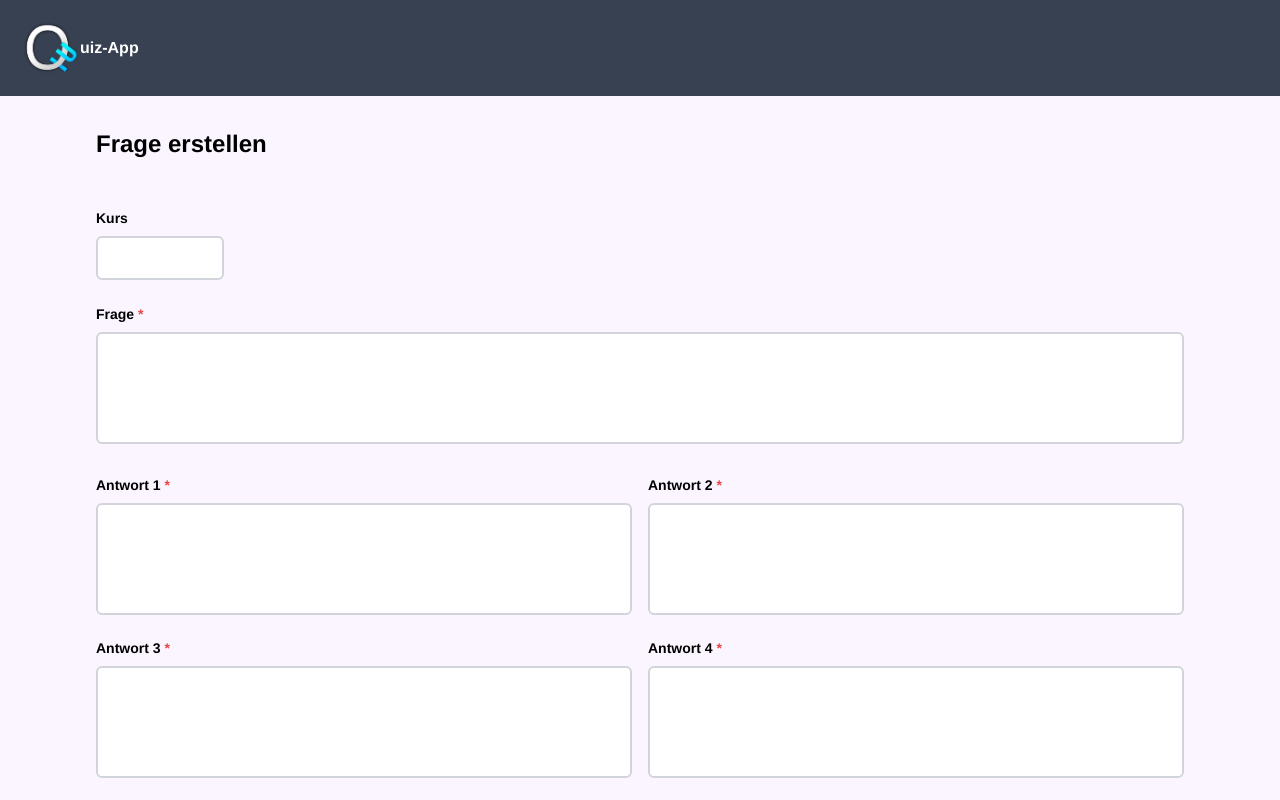
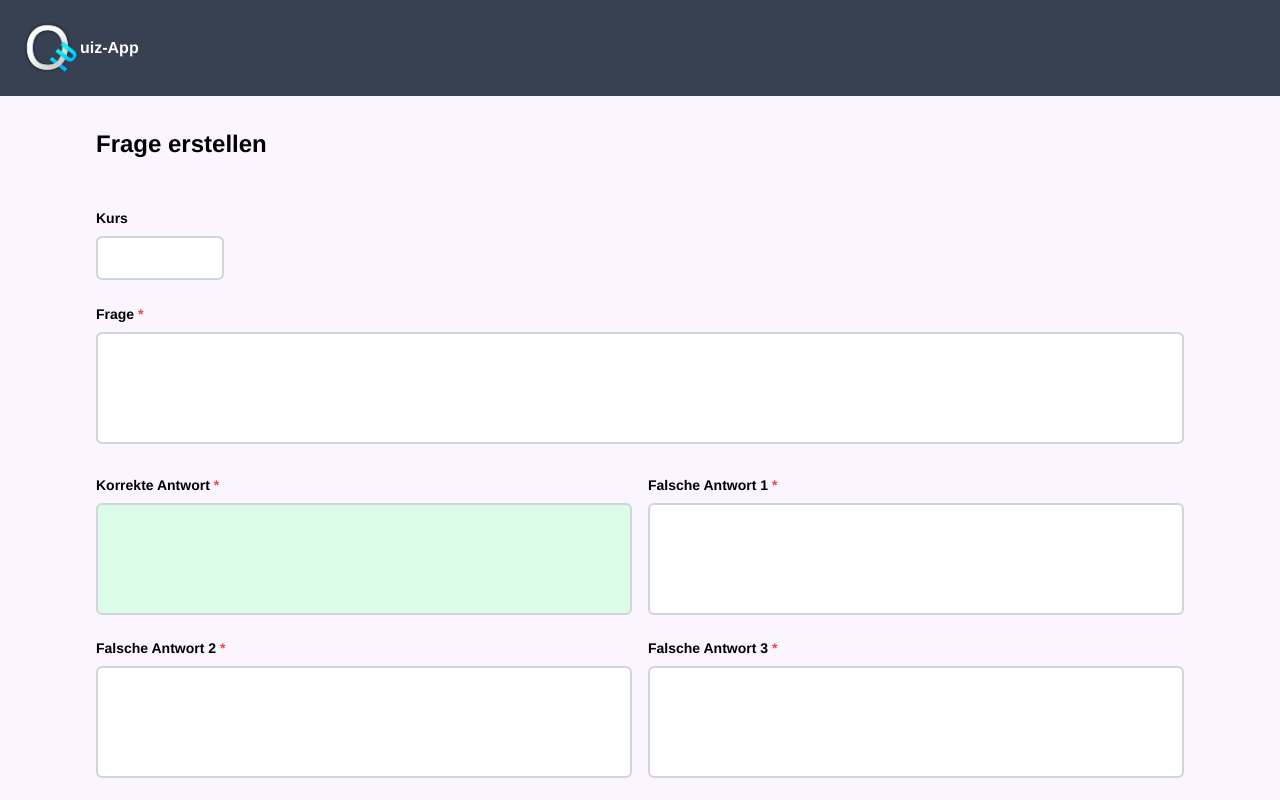
Before and after one commit to IU-Quiz-App/quiz-app-frontend, a React (Vite) app: page /question/form in a window 1280 px wide. Built offline with nearby package versions, Linux system fonts and the light colour scheme; no server answers.

Commit message:
add checkbox component and adjust question structure

```diff
--- /dev/null
+++ b/src/components/input/CheckBox.tsx
@@ -0,0 +1,22 @@
+import { ChangeEvent } from "react";
+
+interface CheckBoxProps {
+    id: string
+    name: string
+    onChange?: (event: ChangeEvent<HTMLInputElement>) => void
+    checked?: boolean
+}
+
+const CheckBox: React.FC<CheckBoxProps> = ({ id, name, onChange, checked }) => {
+    return (
+        <input
+            id={id}
+            name={name}
+            onChange={onChange}
+            checked={checked}
+            type="checkbox"
+        />
+    )
+}
+
+export default CheckBox
--- a/src/components/input/InputLabel.tsx
+++ b/src/components/input/InputLabel.tsx
@@ -20,7 +20,7 @@ export const InputLabel: FC<InputLabelProps> = ({
             id={`${id}-input-label`}
             data-testid={`${id}-input-label`}
             htmlFor={htmlFor}
-            className={`block text-sm font-semibold w-32 ${className}`}
+            className={`block text-sm font-semibold w-full ${className}`}
         >
             {label}
             {required && <span className="text-red-500">{' *'}</span>}
--- a/src/pages/question/QuestionForm.tsx
+++ b/src/pages/question/QuestionForm.tsx
@@ -1,9 +1,9 @@
 import TextInput from "../../components/input/TextInput.tsx";
 import TextAreaInput from "../../components/input/TextAreaInput.tsx";
 import Button from "../../components/Button.tsx";
-import {Answer, Question} from "../../services/Types.ts";
-import {ChangeEvent, useEffect, useState} from "react";
-import {saveQuestion} from "../../services/Api.ts";
+import { Answer, Question } from "../../services/Types.ts";
+import { ChangeEvent, useEffect, useState } from "react";
+import { saveQuestion } from "../../services/Api.ts";
 
 interface QuestionFormProps {
     question: Question;
@@ -13,34 +13,32 @@ const QuestionForm: React.FC<QuestionFormProps> = ({ question }) => {
 
     const [course, setCourse] = useState('');
     const [questionText, setQuestionText] = useState<string>('');
-    const [answers, setAnswers] = useState<Answer[]>([
-        { text: '', explanation: '' },
-        { text: '', explanation: '' },
-        { text: '', explanation: '' },
-        { text: '', explanation: '' },
+    const [wrongAnswers, setWrongAnswers] = useState<Answer[]>([
+        { text: '', explanation: '', isTrue: false },
+        { text: '', explanation: '', isTrue: false },
+        { text: '', explanation: '', isTrue: false },
     ]);
-    const [correctAnswer, setCorrectAnswer] = useState<1|2|3|4|undefined>(undefined);
+    const [correctAnswer, setCorrectAnswer] = useState<Answer>({ text: '', explanation: '', isTrue: true });
 
-    const [errors, setErrors] = useState<{[key: string]: string}>({});
+    const [errors, setErrors] = useState<{ [key: string]: string }>({});
 
     useEffect(() => {
-        if(question) {
+        if (question) {
             setCourse(question.course);
             setQuestionText(question.text);
-            setAnswers(question.answers);
+            setWrongAnswers(question.answers.filter((answer) => answer.isTrue));
         }
-    } ,[question]);
+    }, [question]);
 
     const setDefaultValues = () => {
         setCourse('');
         setQuestionText('');
-        setAnswers([
-            { text: '', explanation: '' },
-            { text: '', explanation: '' },
-            { text: '', explanation: '' },
-            { text: '', explanation: '' },
+        setWrongAnswers([
+            { text: '', explanation: '', isTrue: false },
+            { text: '', explanation: '', isTrue: false },
+            { text: '', explanation: '', isTrue: false },
         ]);
-        setCorrectAnswer(undefined);
+        setCorrectAnswer({ text: '', explanation: '', isTrue: true });
     }
 
     const handleQuestionTextChange = (event: ChangeEvent<HTMLTextAreaElement>) => {
@@ -51,14 +49,22 @@ const QuestionForm: React.FC<QuestionFormProps> = ({ question }) => {
         setCourse(event.target.value);
     }
 
-    const handleAnswerTextChange = (index: number) => (event: ChangeEvent<HTMLTextAreaElement>) => {
-        setAnswers((prev) => {
+    const handleWrongAnswerTextChange = (index: number) => (event: ChangeEvent<HTMLTextAreaElement>) => {
+        setWrongAnswers((prev) => {
             const newAnswers = [...prev];
             newAnswers[index] = {
                 text: event.target.value,
                 explanation: '',
+                isTrue: false
             }
             return newAnswers;
+        });
+    }
+
+    const handleCorrectAnswerTextChange = (event: ChangeEvent<HTMLTextAreaElement>) => {
+        console.log("Check")
+        setCorrectAnswer(() => {
+            return { text: event.target.value, explanation: '', isTrue: true };
         });
     }
 
@@ -80,13 +86,13 @@ const QuestionForm: React.FC<QuestionFormProps> = ({ question }) => {
             hasError = true;
         }
 
-        answers.forEach((answer, index) => {
+        wrongAnswers.forEach((answer, index) => {
             if (answer.text === '') {
 
                 setTimeout(() => {
                     setErrors((prev) => ({
                         ...prev,
-                        [`answer${index + 1}`]: 'Die Antwort darf nicht leer sein',
+                        [`wrongAnswer${index + 1}`]: 'Die falsche Antwort darf nicht leer sein',
                     }));
                 });
 
@@ -94,16 +100,28 @@ const QuestionForm: React.FC<QuestionFormProps> = ({ question }) => {
             }
         });
 
+        if (correctAnswer.text === '') {
+            setTimeout(() => {
+                setErrors((prev) => ({
+                    ...prev,
+                    [`correctAnswer`]: 'Die richtige Antwort darf nicht leer sein',
+                }));
+            });
+
+            hasError = true;
+        }
+
         if (hasError) {
             return;
         }
+
+        const answerList = [...wrongAnswers, correctAnswer]
 
         const newQuestion: Question = {
             id: question?.id,
             course: course,
             text: questionText,
-            answers: answers,
-            correctAnswer: 1,
+            answers: answerList
         }
 
         saveQuestion(newQuestion);
@@ -141,49 +159,47 @@ const QuestionForm: React.FC<QuestionFormProps> = ({ question }) => {
             <div className={'flex flex-col gap-4'}>
                 <div className={"flex flex-row w-full gap-4"}>
                     <TextAreaInput
-                        id={'answer1'}
-                        name={'answer1'}
-                        label={'Antwort 1'}
-                        className={'grow h-28'}
-                        value={answers[0].text}
-                        onChange={handleAnswerTextChange(0)}
-                        errorMessage={errors['answer1'] as string}
+                        id={'correctAnswer'}
+                        name={'correctAnswer'}
+                        label={'Korrekte Antwort'}
+                        className={'grow h-28 bg-green-100'}
+                        value={correctAnswer.text}
+                        onChange={handleCorrectAnswerTextChange}
+                        errorMessage={errors['correctAnswer'] as string}
                         required
                     />
 
                     <TextAreaInput
-                        id={'answer2'}
-                        name={'answer2'}
-                        label={'Antwort 2'}
+                        id={'wrongAnswer1'}
+                        name={'wrongAnswer1'}
+                        label={'Falsche Antwort 1'}
                         className={'grow h-28'}
-                        value={answers[1].text}
-                        onChange={handleAnswerTextChange(1)}
-                        errorMessage={errors['answer2'] as string}
+                        value={wrongAnswers[0].text}
+                        onChange={handleWrongAnswerTextChange(0)}
+                        errorMessage={errors['wrongAnswer1'] as string}
                         required
                     />
                 </div>
 
                 <div className={"flex flex-row w-full gap-4"}>
-
                     <TextAreaInput
-                        id={'answer3'}
-                        name={'answer3'}
-                        label={'Antwort 3'}
+                        id={'wrongAnswer2'}
+                        name={'wrongAnswer2'}
+                        label={'Falsche Antwort 2'}
                         className={'grow h-28'}
-                        value={answers[2].text}
-                        onChange={handleAnswerTextChange(2)}
-                        errorMessage={errors['answer3'] as string}
+                        value={wrongAnswers[1].text}
+                        onChange={handleWrongAnswerTextChange(1)}
+                        errorMessage={errors['wrongAnswer2'] as string}
                         required
                     />
-
                     <TextAreaInput
-                        id={'answer4'}
-                        name={'answer4'}
-                        label={'Antwort 4'}
+                        id={'wrongAnswer3'}
+                        name={'wrongAnswer3'}
+                        label={'Falsche Antwort 3'}
                         className={'grow h-28'}
-                        value={answers[3].text}
-                        onChange={handleAnswerTextChange(3)}
-                        errorMessage={errors['answer4'] as string}
+                        value={wrongAnswers[2].text}
+                        onChange={handleWrongAnswerTextChange(2)}
+                        errorMessage={errors['wrongAnswer3'] as string}
                         required
                     />
                 </div>
--- a/src/services/Types.ts
+++ b/src/services/Types.ts
@@ -4,10 +4,11 @@ export type Question = {
     course: string;
     text: string;
     answers: Answer[];
-    correctAnswer: 1 | 2 | 3 | 4;
 }
 
 export type Answer = {
+    uuid?: string;
+    isTrue: boolean;
     text: string;
     explanation: string;
 }
```
Lines whose indentation alone changed are shown as unchanged.
